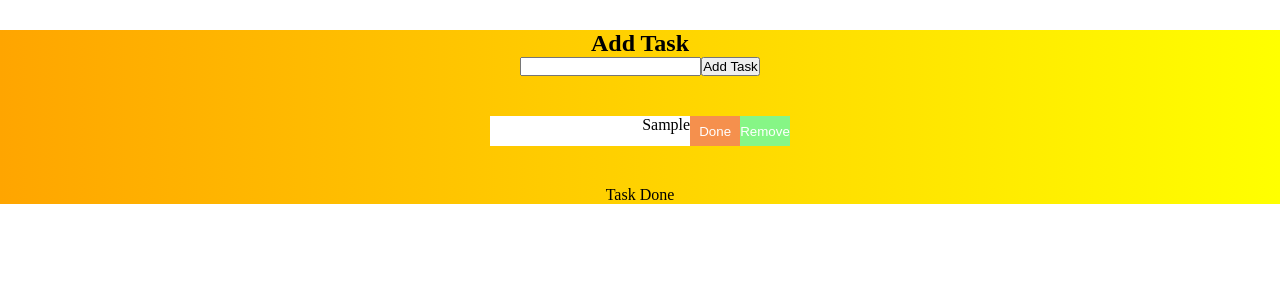
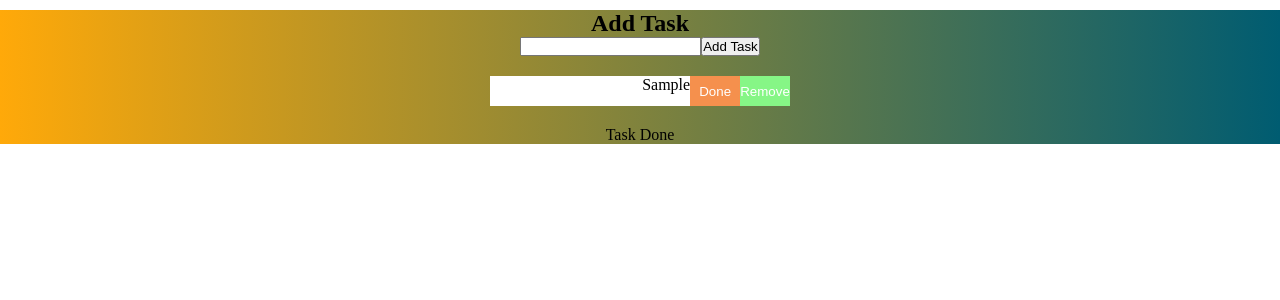
Before and after one commit to marcinoles87/todolist, a React (Create React App) app: page / in a window 1280 px wide. Both pictures are taken after typing "Sample" into the empty fields and a click on the button "Add Task". Shown: the top 300 px of the page. Built offline with nearby package versions, Linux system fonts and the light colour scheme.

Commit message:
new version

```diff
--- a/src/App.css
+++ b/src/App.css
@@ -6,7 +6,7 @@
 .App{
 
   text-align: center;
-  background: linear-gradient(to right ,orange , yellow)
+  background: linear-gradient(to right ,rgb(255, 169, 9) , rgb(0, 92, 113))
 
 
 }
--- a/src/App.js
+++ b/src/App.js
@@ -13,7 +13,7 @@ export default class App extends Component {
     return (
       <div className='App'>
         <Task></Task>
-        <TaskDone></TaskDone>
+        <TaskDone task={this.props.task}></TaskDone>
       </div>
     )
   }
--- a/src/components/OneTask.js
+++ b/src/components/OneTask.js
@@ -14,23 +14,26 @@ export default function OneTask(props) {
 
  }
 
- const handleDone = () => {
+ const handleDone = (e) => {
 
-  setTodos( todos.map( (item) => {
-   if(item.id === todo.id){
+  console.log(e.target.id)
+ setTodos( todos.map( (item) => {
+  if(item.id === todo.id){
+   return {
+    ...item ,
+    completed : !item.completed
+  }
+  }
+  return item
 
-   }
-  }))
-
-
-
-
+ }))
 
  }
 
+
   return (
     <>
-        <li key={id}> {task}</li><button className='btn-done' onClick={handleDone}>Done</button><button id={id} value={task} onClick={handleRemove} className='btn-remove'>Remove</button>
+        <li key={id}> {task}</li><button className='btn-done' onClick={handleDone} id={id}>Done</button><button id={id} value={task} onClick={handleRemove} className='btn-remove'>Remove</button>
     </>
   )
 }
--- a/src/components/Task.js
+++ b/src/components/Task.js
@@ -12,6 +12,7 @@ export default function Task(props) {
   let [task, setTask] = useState('');
   let [todos , setTodos] = useState([]);
   let [id , setId] = useState();
+  let [done, setDone] =useState([])
 
 
  const handleOnChange = (e) => {
@@ -32,7 +33,8 @@ export default function Task(props) {
 
     setTodos([...todos , {
       text : task ,
-      id: id
+      id: id ,
+      completed : false
     }])
 
     setTask(
--- a/src/components/TaskDone.js
+++ b/src/components/TaskDone.js
@@ -1,11 +1,11 @@
 import React from 'react'
 
-export default function TaskDone() {
+export default function TaskDone(props) {
 
   return (
     <div>
         <ul>Task Done</ul>
-
+        {props.task}
     </div>
   )
 }
--- a/src/components/task.css
+++ b/src/components/task.css
@@ -1,7 +1,4 @@
 .Task{
-    margin-top: 30px;
-
-
-
+    margin-top: 10px;
 
 }
--- a/src/components/todo.css
+++ b/src/components/todo.css
@@ -2,13 +2,13 @@
     display: flex;
     flex-direction: row;
     justify-content: center;
-    margin: 30px;
+    margin: 10px;
     padding: 10px;
 
 
 }
 
-button{}
+
 
 li{
     display: flex;
```
